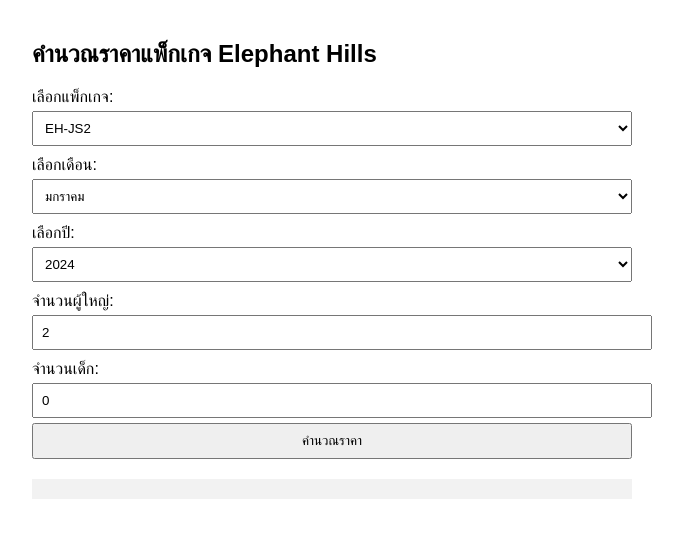
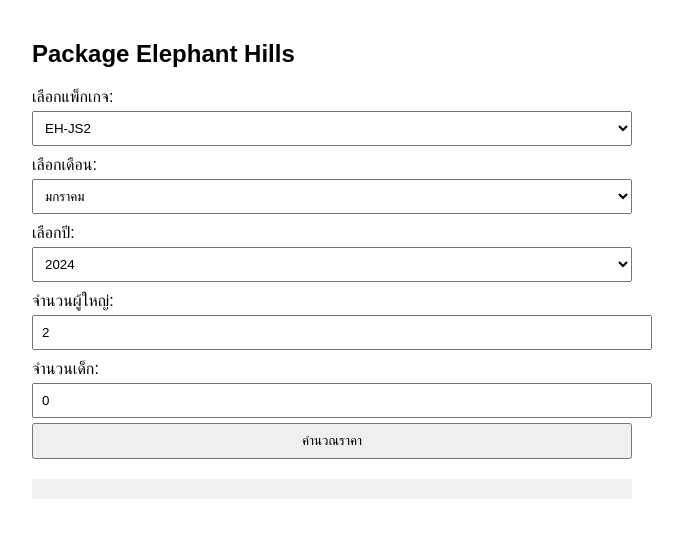
Before and after one commit to Choparichat/Choparichat.github.io, a plain HTML site: page index.html in a window 1280 px wide. Shown: the whole page, without its empty margins (308-991 px from the left). Drawn offline with Linux system fonts and the light colour scheme.

Commit message:
Update index.html

```diff
--- a/index.html
+++ b/index.html
@@ -2,7 +2,7 @@
 <html lang="th">
 <head>
   <meta charset="UTF-8">
-  <title>คำนวณราคาแพ็กเกจ Elephant Hills</title>
+  <title> Package Elephant Hills </title>
   <style>
     body {
       font-family: Arial, sans-serif;
@@ -27,7 +27,7 @@
   </style>
 </head>
 <body>
-  <h2>คำนวณราคาแพ็กเกจ Elephant Hills</h2>
+  <h2>Package Elephant Hills</h2>
 
   <label for="package">เลือกแพ็กเกจ:</label>
   <select id="package">
```
